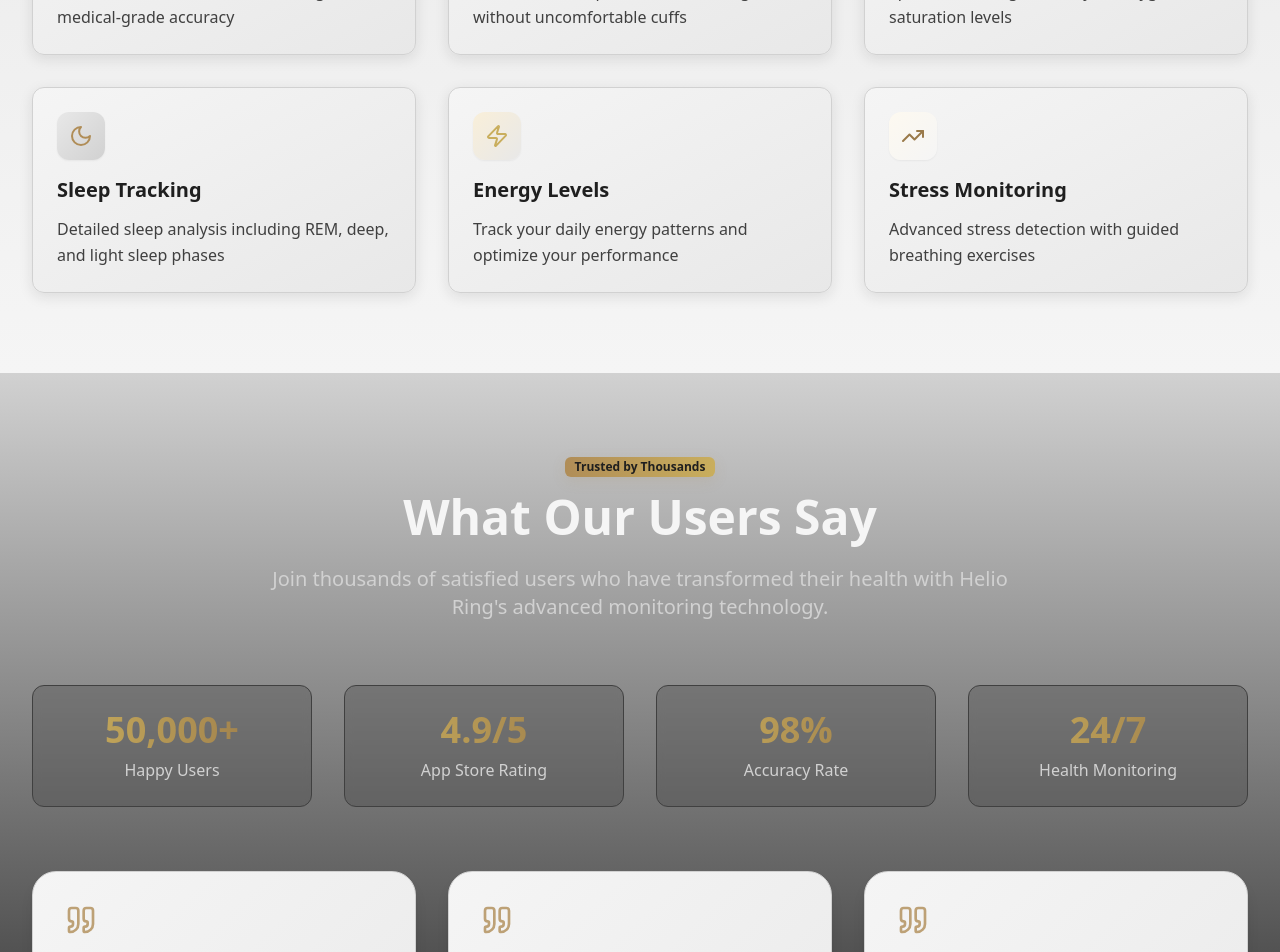
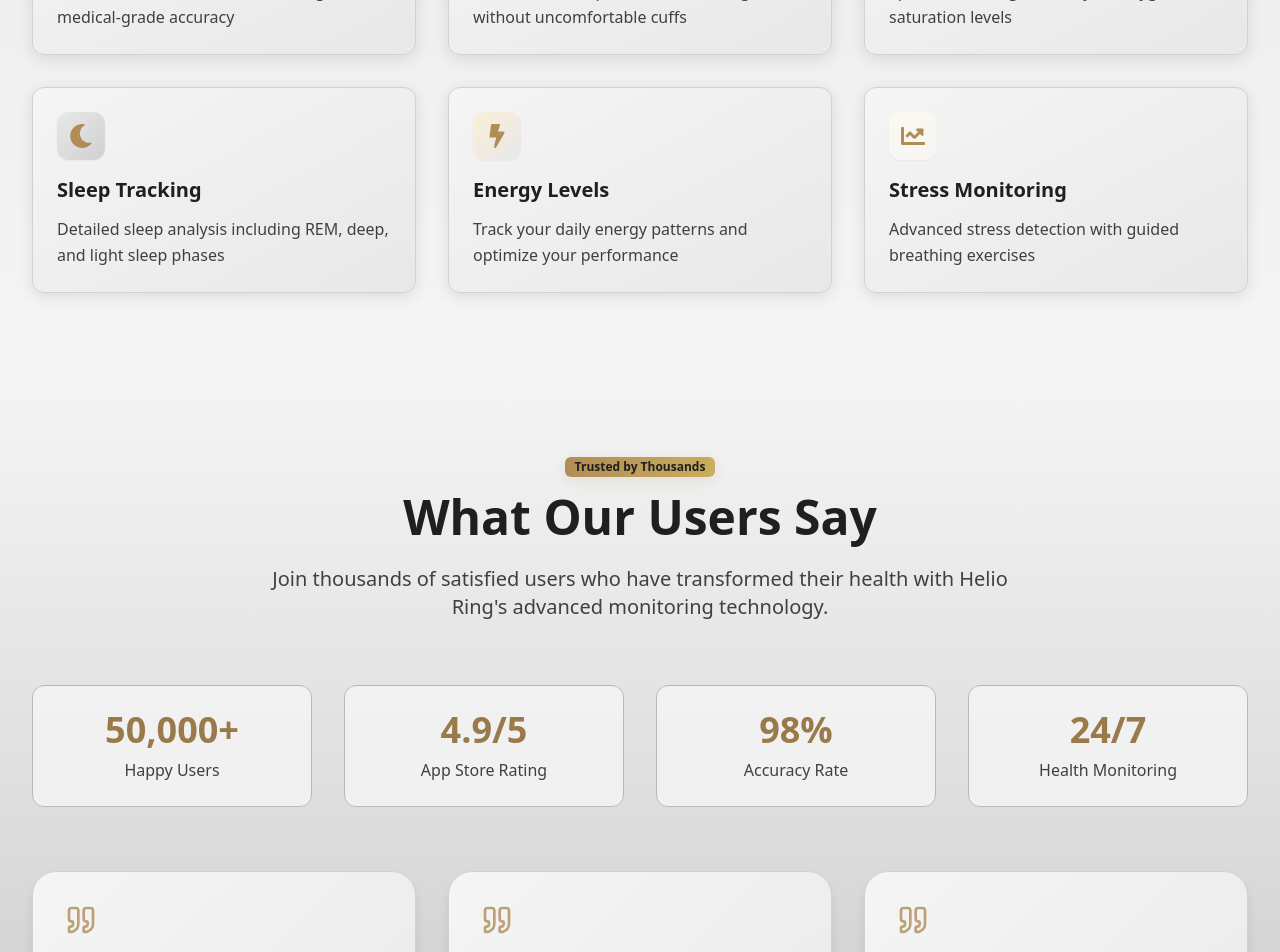
Before and after one commit to Reon1917/ecommerence-mockup, a Next.js app in the folder ecommerence-mockup/: page / in a window 1280 px wide. Shown: the part 2040-2992 px from the top of the page. Built offline with nearby package versions, Linux system fonts and the light colour scheme.

Commit message:
text colors update

```diff
--- a/ecommerence-mockup/components/landing/FeaturesGrid.jsx
+++ b/ecommerence-mockup/components/landing/FeaturesGrid.jsx
@@ -5,75 +5,75 @@ import Image from "next/image";
 import { Card } from "@/components/ui/card";
 import { Badge } from "@/components/ui/badge";
 import {
-  Heart,
-  Activity,
-  Droplets,
-  Zap,
-  Moon,
-  TrendingUp,
-  Shield,
-  Smartphone,
-  Clock,
-  BarChart3
-} from "lucide-react";
+  FaHeart,
+  FaHeartbeat,
+  FaTint,
+  FaBolt,
+  FaMoon,
+  FaChartLine,
+  FaShieldAlt,
+  FaMobileAlt,
+  FaClock,
+  FaChartBar
+} from "react-icons/fa";
 
 const FeaturesGrid = () => {
   const features = [
     {
-      icon: Heart,
+      icon: FaHeart,
       title: "Heart Rate Monitoring",
       description: "Continuous 24/7 heart rate tracking with medical-grade accuracy",
       color: "text-gold-500",
       bgColor: "bg-gradient-to-br from-gold-100 to-gold-200",
     },
     {
-      icon: Activity,
+      icon: FaHeartbeat,
       title: "Blood Pressure",
       description: "Real-time blood pressure monitoring without uncomfortable cuffs",
-      color: "text-gold-400",
+      color: "text-gold-500",
       bgColor: "bg-gradient-to-br from-gold-50 to-gold-100",
     },
     {
-      icon: Droplets,
+      icon: FaTint,
       title: "Blood Oxygen",
       description: "SpO2 monitoring to track your oxygen saturation levels",
-      color: "text-gold-600",
+      color: "text-gold-500",
       bgColor: "bg-gradient-to-br from-gold-200 to-gold-300",
     },
     {
-      icon: Moon,
+      icon: FaMoon,
       title: "Sleep Tracking",
       description: "Detailed sleep analysis including REM, deep, and light sleep phases",
       color: "text-gold-500",
       bgColor: "bg-gradient-to-br from-charcoal-100 to-charcoal-200",
     },
     {
-      icon: Zap,
+      icon: FaBolt,
       title: "Energy Levels",
       description: "Track your daily energy patterns and optimize your performance",
-      color: "text-gold-400",
+      color: "text-gold-500",
       bgColor: "bg-gradient-to-br from-gold-100 to-charcoal-100",
     },
     {
-      icon: TrendingUp,
+      icon: FaChartLine,
       title: "Stress Monitoring",
       description: "Advanced stress detection with guided breathing exercises",
-      color: "text-gold-600",
+      color: "text-gold-500",
       bgColor: "bg-gradient-to-br from-gold-50 to-charcoal-50",
     },
   ];
 
   const specs = [
-    { icon: Clock, label: "10-Day Battery", value: "Extended use" },
-    { icon: Shield, label: "Waterproof", value: "IP68 Rating" },
-    { icon: Smartphone, label: "App Sync", value: "iOS & Android" },
-    { icon: BarChart3, label: "AI Insights", value: "Personalized" },
+    { icon: FaClock, label: "10-Day Battery", value: "Extended use" },
+    { icon: FaShieldAlt, label: "Waterproof", value: "IP68 Rating" },
+    { icon: FaMobileAlt, label: "App Sync", value: "iOS & Android" },
+    { icon: FaChartBar, label: "AI Insights", value: "Personalized" },
   ];
 
   return (
     <section className="py-20 bg-gradient-to-b from-charcoal-900 via-charcoal-100 to-charcoal-50">
       <div className="max-w-7xl mx-auto px-4 sm:px-6 lg:px-8">
-        {/* Section Header - Faster timing */}
+        {/* Section Header - Fixed contrast */}
         <motion.div
           initial={{ opacity: 0, y: 20 }}
           whileInView={{ opacity: 1, y: 0 }}
@@ -81,14 +81,14 @@ const FeaturesGrid = () => {
           viewport={{ once: true }}
           className="text-center mb-16"
         >
-          <Badge className="mb-4 bg-gradient-to-r from-gold-500 to-gold-400 text-charcoal-800 border-none shadow-gold">
+          <Badge className="mb-4 bg-gradient-to-r from-gold-500 to-gold-400 text-charcoal-50 border-none shadow-gold">
             Advanced Health Technology
           </Badge>
-          <h2 className="text-4xl lg:text-5xl font-bold text-charcoal-800 mb-6">
+          <h2 className="text-4xl lg:text-5xl font-bold text-charcoal-50 mb-6">
             Complete Health Monitoring
-            <span className="block bg-gradient-to-r from-gold-500 to-gold-600 bg-clip-text text-transparent">In One Ring</span>
+            <span className="block text-charcoal-50">In One Ring</span>
           </h2>
-          <p className="text-xl text-charcoal-600 max-w-3xl mx-auto">
+          <p className="text-xl text-charcoal-200 max-w-3xl mx-auto">
             Experience the future of health tracking with our comprehensive suite of sensors
             and AI-powered insights, all seamlessly integrated into your daily life.
           </p>
--- a/ecommerence-mockup/components/landing/HeroSection.jsx
+++ b/ecommerence-mockup/components/landing/HeroSection.jsx
@@ -31,12 +31,12 @@ const HeroSection = () => {
 
       <div className="relative max-w-7xl mx-auto px-4 sm:px-6 lg:px-8 pt-16 sm:pt-20 pb-12 sm:pb-16">
         <div className="grid grid-cols-1 lg:grid-cols-2 gap-8 sm:gap-12 items-center min-h-[80vh]">
-          {/* Left Content - Optimized timing */}
+          {/* Left Content - Text comes first on mobile */}
           <motion.div
             initial={{ opacity: 0, x: -30 }}
             animate={{ opacity: 1, x: 0 }}
             transition={{ duration: 0.6, ease: "easeOut" }}
-            className="space-y-6 sm:space-y-8 order-2 lg:order-1"
+            className="space-y-6 sm:space-y-8 order-1 lg:order-1"
           >
             {/* Social Proof Badges - Grouped animation */}
             <motion.div
@@ -123,12 +123,12 @@ const HeroSection = () => {
             </motion.div>
           </motion.div>
 
-          {/* Right Content - Simplified animations */}
+          {/* Right Content - Image comes second on mobile */}
           <motion.div
             initial={{ opacity: 0, x: 30 }}
             animate={{ opacity: 1, x: 0 }}
             transition={{ duration: 0.6, ease: "easeOut" }}
-            className="relative flex justify-center items-center order-1 lg:order-2"
+            className="relative flex justify-center items-center order-2 lg:order-2"
           >
             {/* Main Lifestyle Image - Simplified hover */}
             <motion.div
--- a/ecommerence-mockup/components/landing/ProductShowcase.jsx
+++ b/ecommerence-mockup/components/landing/ProductShowcase.jsx
@@ -115,7 +115,7 @@ const ProductShowcase = () => {
     </div>
   );
 
-  // Enhanced wipe animation variants with better timing
+  // Enhanced wipe animation variants with better timing - Synced with ProductCard
   const wipeVariants = {
     initial: {
       clipPath: "polygon(0 0, 0 0, 0 100%, 0 100%)",
@@ -151,7 +151,15 @@ const ProductShowcase = () => {
     },
   };
 
-    const handleColorChange = (index) => {    console.log(`ProductShowcase - Color change clicked: index ${index}, color: ${featuredProduct.colors[index].name}`);    if (index !== selectedColor) {      setImageLoading(!preloadedImages.has(index));      setSelectedColor(index);      setImageError(false);      console.log(`ProductShowcase - State updated: selectedColor=${index}, imageLoading=${!preloadedImages.has(index)}`);    }  };
+  const handleColorChange = (index) => {
+    console.log(`ProductShowcase - Color change clicked: index ${index}, color: ${featuredProduct.colors[index].name}`);
+    if (index !== selectedColor) {
+      setImageLoading(!preloadedImages.has(index));
+      setSelectedColor(index);
+      setImageError(false);
+      console.log(`ProductShowcase - State updated: selectedColor=${index}, imageLoading=${!preloadedImages.has(index)}`);
+    }
+  };
 
   const handleImageError = () => {
     setImageError(true);
@@ -184,7 +192,7 @@ const ProductShowcase = () => {
   const currentColor = featuredProduct.colors[selectedColor];
 
   return (
-    <section className="py-20 bg-gradient-to-b from-charcoal-50 via-charcoal-100 to-charcoal-200">
+    <section className="py-20 bg-gradient-to-b from-charcoal-400 via-charcoal-100 to-charcoal-50">
       <div className="max-w-7xl mx-auto px-4 sm:px-6 lg:px-8">
         <div className="grid grid-cols-1 lg:grid-cols-2 gap-16 items-center">
           {/* Left - Product Image with Interactive Features */}
--- a/ecommerence-mockup/components/landing/Testimonials.jsx
+++ b/ecommerence-mockup/components/landing/Testimonials.jsx
@@ -71,9 +71,9 @@ const Testimonials = () => {
   ];
 
   return (
-    <section className="py-20 bg-gradient-to-b from-charcoal-200 via-charcoal-600 to-charcoal-800">
+    <section className="py-20 bg-gradient-to-b from-charcoal-50 via-charcoal-200 to-charcoal-400">
       <div className="max-w-7xl mx-auto px-4 sm:px-6 lg:px-8">
-        {/* Section Header - Faster timing */}
+        {/* Section Header - Fixed text colors */}
         <motion.div
           initial={{ opacity: 0, y: 20 }}
           whileInView={{ opacity: 1, y: 0 }}
@@ -84,16 +84,16 @@ const Testimonials = () => {
           <Badge className="mb-4 bg-gradient-to-r from-gold-500 to-gold-400 text-charcoal-800 border-none shadow-gold">
             Trusted by Thousands
           </Badge>
-          <h2 className="text-4xl lg:text-5xl font-bold text-charcoal-50 mb-6">
+          <h2 className="text-4xl lg:text-5xl font-bold text-charcoal-800 mb-6">
             What Our Users Say
           </h2>
-          <p className="text-xl text-charcoal-200 max-w-3xl mx-auto">
+          <p className="text-xl text-charcoal-600 max-w-3xl mx-auto">
             Join thousands of satisfied users who have transformed their health
             with Helio Ring's advanced monitoring technology.
           </p>
         </motion.div>
 
-        {/* Stats - Single grouped animation */}
+        {/* Stats - Removed gradient text */}
         <motion.div
           initial={{ opacity: 0, y: 20 }}
           whileInView={{ opacity: 1, y: 0 }}
@@ -104,12 +104,12 @@ const Testimonials = () => {
           {stats.map((stat, index) => (
             <div
               key={stat.label}
-              className="text-center p-6 bg-charcoal-600/30 backdrop-blur-sm rounded-xl border border-charcoal-600 hover:border-gold-500 transition-all duration-300"
+              className="text-center p-6 bg-charcoal-50/80 backdrop-blur-sm rounded-xl border border-charcoal-300 hover:border-gold-500 transition-all duration-300"
             >
-              <div className="text-3xl lg:text-4xl font-bold bg-gradient-to-r from-gold-400 to-gold-600 bg-clip-text text-transparent mb-2">
+              <div className="text-3xl lg:text-4xl font-bold text-gold-600 mb-2">
                 {stat.value}
               </div>
-              <div className="text-charcoal-200 font-medium">{stat.label}</div>
+              <div className="text-charcoal-600 font-medium">{stat.label}</div>
             </div>
           ))}
         </motion.div>
--- a/ecommerence-mockup/package.json
+++ b/ecommerence-mockup/package.json
@@ -21,6 +21,7 @@
     "next": "^15.3.2",
     "react": "^19.0.0",
     "react-dom": "^19.0.0",
+    "react-icons": "^5.5.0",
     "react-intersection-observer": "^9.16.0",
     "tailwind-merge": "^3.3.0",
     "tailwindcss-animate": "^1.0.7",
```
Also changed, not shown: 1 other file (tests, documents, lock files or other folders).
